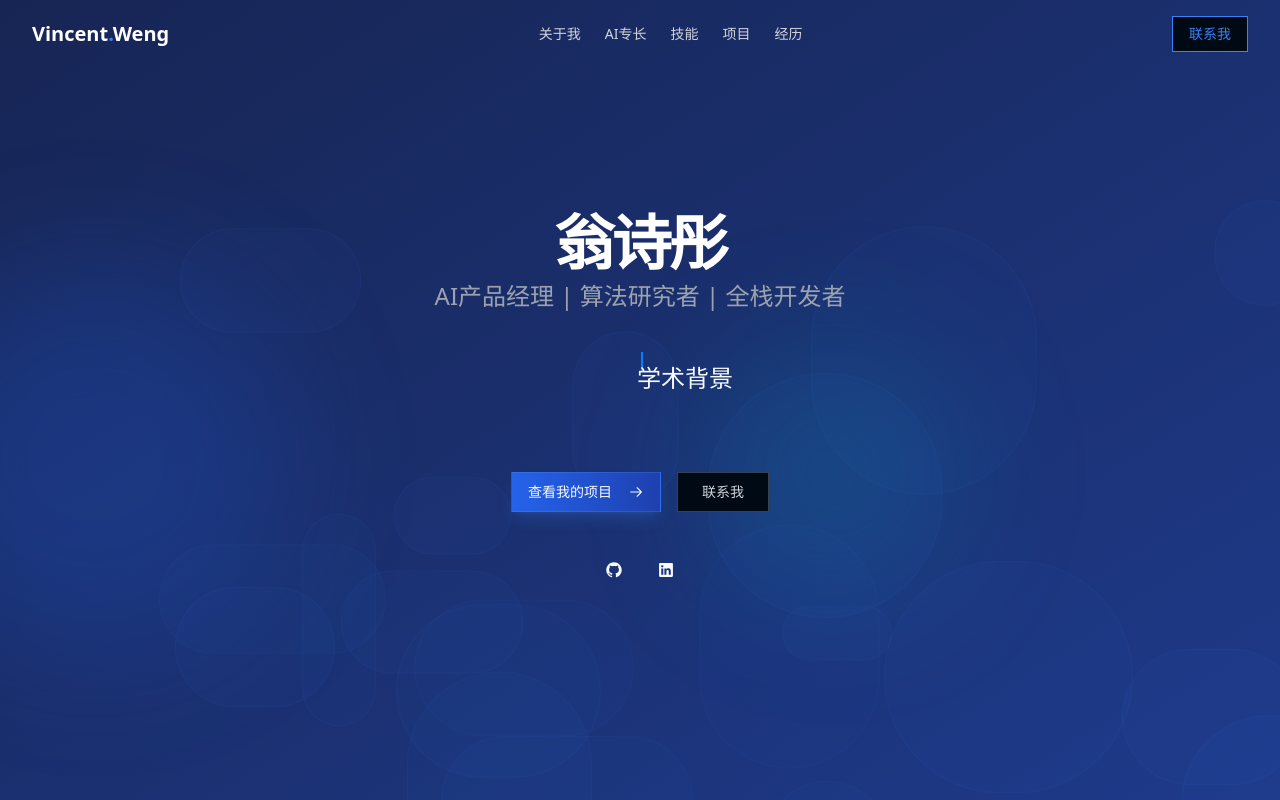
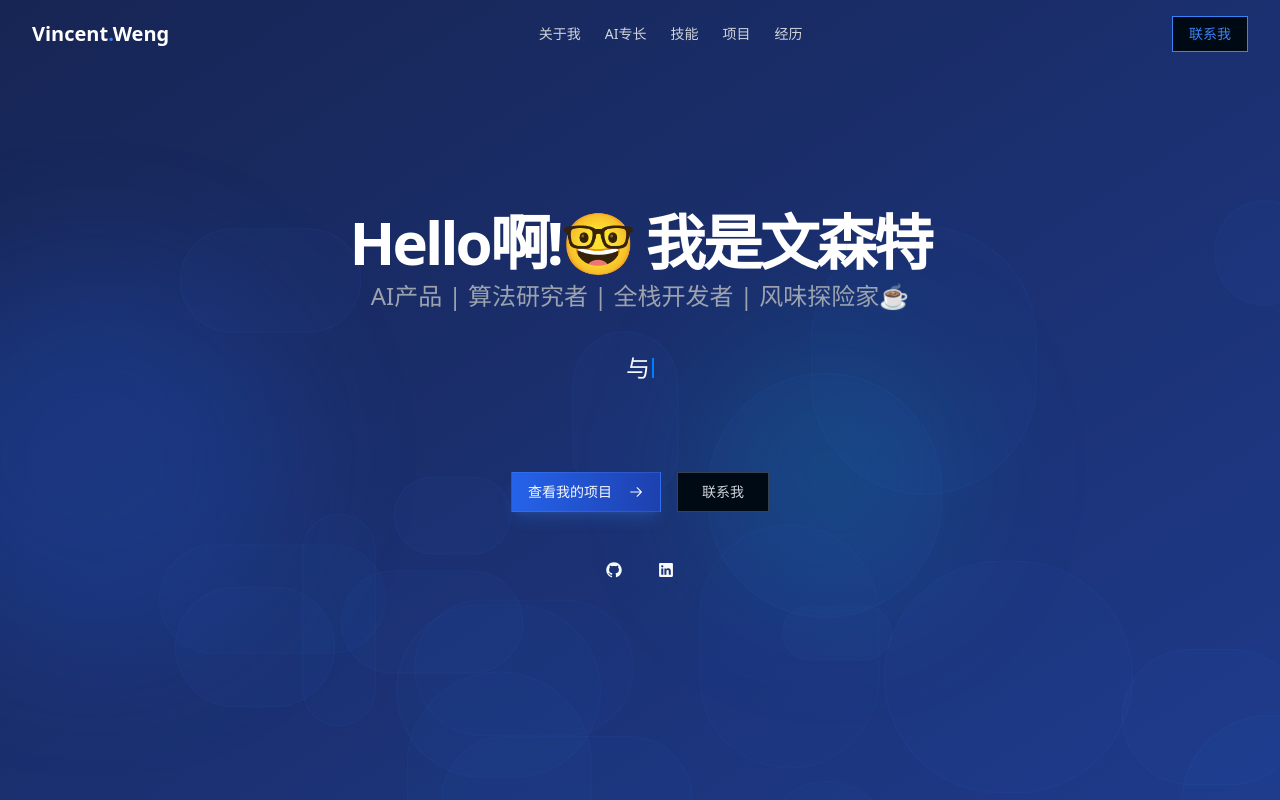
Before and after one commit to wengstA/personal_blog, a Next.js app: page / in a window 1280 px wide. Shown: the top 800 px of the page. Built offline with nearby package versions, Linux system fonts and the light colour scheme.

Commit message:
Update hero section, typewriter effect and site structure

```diff
--- a/app/layout.tsx
+++ b/app/layout.tsx
@@ -13,10 +13,10 @@ const fontSans = FontSans({
 
 export const metadata: Metadata = {
   title: {
-    default: "李明 | AI产品经理",
-    template: "%s | 李明的个人网站",
+    default: "文森特 | AI产品",
+    template: "%s | 文森特的个人网站",
   },
-  description: "AI产品经理、算法研究者、全栈开发者李明的个人网站",
+  description: "AI产品经理、算法研究者、全栈开发者文森特的个人网站",
   keywords: ["AI", "产品经理", "算法研究", "Next.js", "全栈开发"],
 };
 
--- a/components/sections/hero-section.tsx
+++ b/components/sections/hero-section.tsx
@@ -8,13 +8,13 @@ import { TypewriterEffect } from "@/components/ui/typewriter-effect";
 
 export function HeroSection() {
   const words = [
-    { text: "兼具" },
-    { text: "人机交互" },
-    { text: "学术背景" },
+    { text: "融合" },
+    { text: "技术洞察" },
     { text: "与" },
-    { text: "AI工程思维", className: "text-blue-500 dark:text-blue-400" },
-    { text: "的" },
-    { text: "复合型人才", className: "text-indigo-500 dark:text-indigo-400" },
+    { text: "产品思维", className: "text-[#33CC33]" },
+    { text: "的"},
+    { text: "AI一线冲浪者🏄", className: "text-[#33CC33]" },
+    { text: "创新实践 + 超强执行力 = AI时代新产品", className: "text-[#33CC33]"},
   ];
 
   // Define bubble props structure for type safety
@@ -85,15 +85,15 @@ export function HeroSection() {
             transition={{ duration: 0.5 }}
           >
             <h1 className="text-3xl sm:text-5xl md:text-6xl font-bold tracking-tighter text-white">
-              翁诗彤
+              Hello啊!🤓 我是文森特
             </h1>
             <p className="mt-2 text-xl md:text-2xl text-gray-400">
-              AI产品经理 | 算法研究者 | 全栈开发者
+              AI产品 | 算法研究者 | 全栈开发者 | 风味探险家☕️
             </p>
           </motion.div>
 
           <div className="h-20">
-            <TypewriterEffect words={words} className="text-lg md:text-2xl" />
+            <TypewriterEffect words={words} className="text-lg md:text-2xl" noLoop={true} />
           </div>
 
           <motion.div
--- a/components/ui/typewriter-effect.tsx
+++ b/components/ui/typewriter-effect.tsx
@@ -8,12 +8,14 @@ interface TypewriterEffectProps {
   }[];
   className?: string;
   cursorClassName?: string;
+  noLoop?: boolean;
 }
 
 export const TypewriterEffect: React.FC<TypewriterEffectProps> = ({
   words,
   className,
   cursorClassName,
+  noLoop = false,
 }) => {
   const [currentWordIndex, setCurrentWordIndex] = useState(0);
   const [currentText, setCurrentText] = useState("");
@@ -29,9 +31,15 @@ export const TypewriterEffect: React.FC<TypewriterEffectProps> = ({
 
         // If completed typing current word
         if (currentText.length === currentWord.length) {
-          // Pause before starting to delete
-          setTypingSpeed(1500);
-          setIsDeleting(true);
+          // If this is the last word and noLoop is true, don't delete
+          if (noLoop && currentWordIndex === words.length - 1) {
+            // Just stay here indefinitely
+            setTypingSpeed(Infinity);
+          } else {
+            // Pause before starting to delete
+            setTypingSpeed(1500);
+            setIsDeleting(true);
+          }
         } else {
           // Normal typing speed
           setTypingSpeed(150);
@@ -57,24 +65,20 @@ export const TypewriterEffect: React.FC<TypewriterEffectProps> = ({
   }, [currentText, currentWordIndex, isDeleting, typingSpeed, words]);
 
   return (
-    <div className={cn("flex items-center space-x-1", className)}>
-      <span className="inline-block">
-        {words.map((word, idx) => (
-          <span
-            key={idx}
-            className={cn(
-              "absolute opacity-0",
-              idx === currentWordIndex && "opacity-100",
-              word.className
-            )}
-          >
-            {idx === currentWordIndex ? currentText : word.text}
-          </span>
-        ))}
-      </span>
+    <div className={cn("flex flex-row items-center gap-[2px]", className)}>
+      {/* 创建一个固定宽度的容器来保持文字位置稳定 */}
+      <div className="relative min-w-[20px] whitespace-nowrap">
+        {/* 当前显示的文字 */}
+        <span className={cn(
+          words[currentWordIndex]?.className
+        )}>
+          {currentText}
+        </span>
+      </div>
+      {/* 光标 */}
       <span
         className={cn(
-          "inline-block h-5 w-[2px] animate-blink bg-primary",
+          "h-5 w-[2px] animate-blink bg-primary",
           cursorClassName
         )}
       />
```
Also changed, not shown: 2 other files (tests, documents, lock files or other folders).
